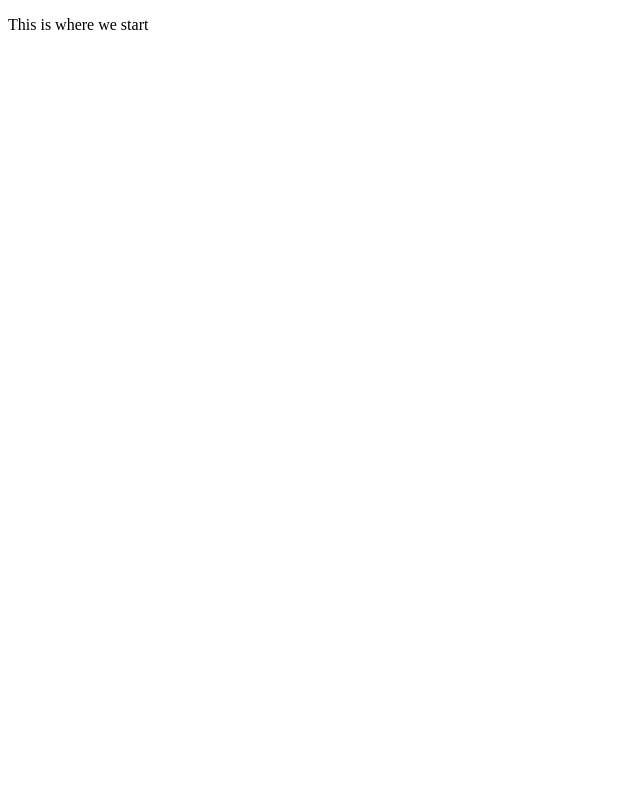
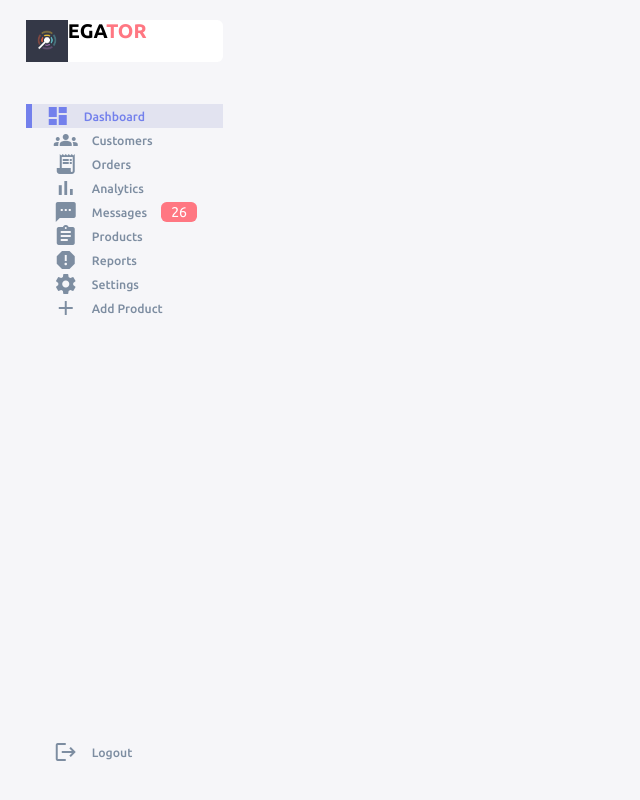
Before and after one commit to ThandoBhebhe/AnalyticsDashboard, a website: page view/index.html in a window 1280 px wide. Shown: the whole page, without its empty margins (0-640 px from the left). Drawn offline with Linux system fonts and the light colour scheme.

Commit message:
add html and css for section

```diff
--- /dev/null
+++ b/styles/index.css
@@ -0,0 +1,194 @@
+:root{
+    --color-primary: #7380ec;
+    --color-danger: #ff7782;
+    --color-success: #41f1b6;
+    --color-warning: #ffbb55;
+    --color-white: #fff;
+    --color-info-light: #dce1eb;
+    --color-info-dark: #7d8da1;
+    --color-dark: #363949;
+    --color-light: rgba(132, 139, 200, 0.18);
+    --color-primary-variant: #111e88;
+    --color-dark-variant: #677483;
+    --color-backgroud: #f6f6f9;
+
+    --card-border-radius: 2rem;
+    --border-radius-1: 0.4rem;
+    --border-radius-2: 0.8rem;
+    --border-radius-3: 1.2rem;
+
+    --card-padding: 1.8rem;
+    --padding-1: 1.2rem;
+
+    --box-shadow: 0 2rem 3rem var(--color-light);
+    font-family: ubuntu, sans-serif;
+
+}
+
+*{
+    margin: 0;
+    padding: 0;
+    outline: 0;
+    appearance: none;
+    border: 0;
+    text-decoration: none;
+    box-sizing: border-box;
+}
+
+html{
+    width: 100vw;
+    height: 100vh;
+    font-size: 0.88rem;
+    background: var(--color-backgroud);
+    user-select: none;
+    overflow-x: hidden;
+}
+
+a{
+    color: var(--color-dark);
+}
+
+img{
+    display: block;
+    width:100%;
+}
+
+h1{
+    font-weight: 800;
+    font-size: 1.8rem;
+}
+
+h2{
+    font-size: 1.4rem;
+}
+
+h3{
+    font-size: 0.87rem;
+}
+
+h4{
+    font-size: 0.8rem;
+}
+
+h5{
+    font-size: 0.77rem;
+}
+
+small{
+    font-size: 0.75rem;
+}
+
+.prorile-phone{
+    width: 2.8rem;
+    height: 2.8rem;
+    border-radius: 50%;
+}
+
+.text-muted{
+    color: var(--color-info-dark);
+}
+
+p{
+    color: var(--color-dark);
+}
+
+.danger{
+    color: var(--color-danger);
+}
+
+.success{
+    color: var(--color-success);
+}
+
+.warning{
+    color: var(--color-warning);
+}
+
+.container{
+    display: grid;
+    width: 96%;
+    margin: 0 auto;
+    gap: 1.8rem;
+    grid-template-columns: 14rem auto 23rem;
+}
+aside{
+    height: 100vh;
+}
+
+aside .top{
+    background: white;
+    display: flex;
+    margin-top: 1.4rem;
+    border-radius: var(--border-radius-1);
+}
+
+aside .logo img{
+    display: flex;
+    height: 3rem;
+}
+
+aside .close{
+    display: none;
+}
+
+aside .sidebar{
+    display: flex;
+    flex-direction: column;
+    height: 86vh;
+    position: relative;
+    top: 3rem;
+}
+
+aside h3{
+    font-weight: 500;
+}
+
+aside .sidebar a{
+    display: flex;
+    color: var(--color-info-dark);
+    margin-left: 2rem;
+    gap:1rem;
+    align-items: center;
+    position: relative;
+    transition: all 300ms ease;
+}
+
+aside .sidebar a:last-child{
+    position: absolute;
+    bottom: 2rem;
+}
+
+aside .sidebar a.active{
+    background: var(--color-light);
+    color: var(--color-primary);
+    margin-left: 0;
+}
+
+aside .sidebar a.active::before{
+    content: '';
+    width: 6px;
+    height: 100%;
+    background: var(--color-primary);
+
+}
+
+aside .sidebar a.active span{
+    color: var(--color-primary);
+    margin-left: calc(1rem-3px);
+}
+
+aside .sidebar a:hover{
+    color: var(--color-primary);
+}
+
+aside .sidebar a:hover span{
+    margin-left:1rem;
+    transition: 400ms ease;
+}
+
+aside .sidebar .message-count{
+    color: white;
+    background: var(--color-danger);
+    border-radius: var(--border-radius-1);
+    padding: 2px 10px;
+}
--- a/view/index.html
+++ b/view/index.html
@@ -1,8 +1,84 @@
 <!DOCTYPE html>
 <head>
     <title>Covid/Ecomerce</title>
+    <link rel='stylesheet' href='../styles/index.css'/>
+    <link href="https://fonts.googleapis.com/icon?family=Material+Icons"
+      rel="stylesheet">
+    <link rel="preconnect" href="https://fonts.googleapis.com">
+    <link rel="preconnect" href="https://fonts.gstatic.com" crossorigin>
+    <link href="https://fonts.googleapis.com/css2?family=Ubuntu:wght@300;400;500;700&display=swap" rel="stylesheet">
 </head>
 
 <body>
-    <p>This is where we start</p>
+    <div class="container">
+        <aside>
+            <div class="top">
+
+                <div class="logo">
+                    <img src="../images/logo.png"/>
+                </div>
+
+                <h2>EGA<span class="danger">TOR</span></h2>
+            </div>
+
+            <div class="close" id="btn">
+                <span class="material-icons">close</span>
+            </div>
+
+            <div class="sidebar">
+                <a href="#" class="active">
+                    <span class="material-icons">dashboard</span>
+                    <h3>Dashboard</h3>
+                </a>
+
+                <a href="#">
+                    <span class="material-icons">groups</span>
+                    <h3>Customers</h3>
+                </a>
+
+                <a href="#">
+                    <span class="material-icons">receipt_long</span>
+                    <h3>Orders</h3>
+                </a>
+
+                <a href="#">
+                    <span class="material-icons">bar_chart</span>
+                    <h3>Analytics</h3>
+                </a>
+
+                <a href="#">
+                    <span class="material-icons">textsms</span>
+                    <h3>Messages</h3>
+                    <span class="message-count">26</span>
+                </a>
+
+                <a href="#">
+                    <span class="material-icons">assignment</span>
+                    <h3>Products</h3>
+                </a>
+
+                <a href="#">
+                    <span class="material-icons">report</span>
+                    <h3>Reports</h3>
+                </a>
+
+                <a href="#">
+                    <span class="material-icons">settings</span>
+                    <h3>Settings</h3>
+                </a>
+
+                <a href="#">
+                    <span class="material-icons">add</span>
+                    <h3>Add Product</h3>
+                </a>
+
+                <a href="#">
+                    <span class="material-icons">logout</span>
+                    <h3>Logout</h3>
+                </a>
+
+            </div>
+
+        </aside>
+    </div>
 </body>
```
Also changed, not shown: icons/pie-chart.png (added), images/logo.png (added).
